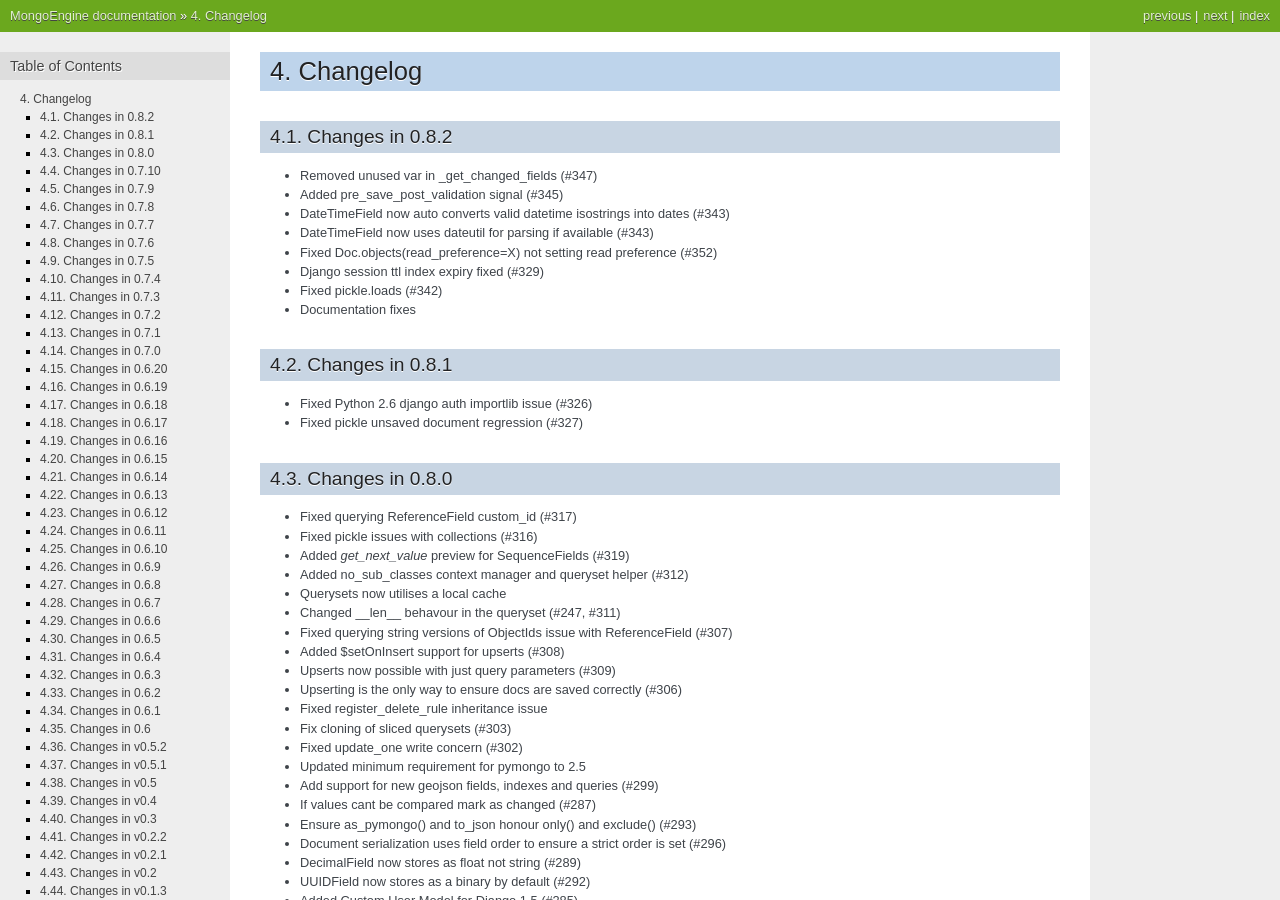
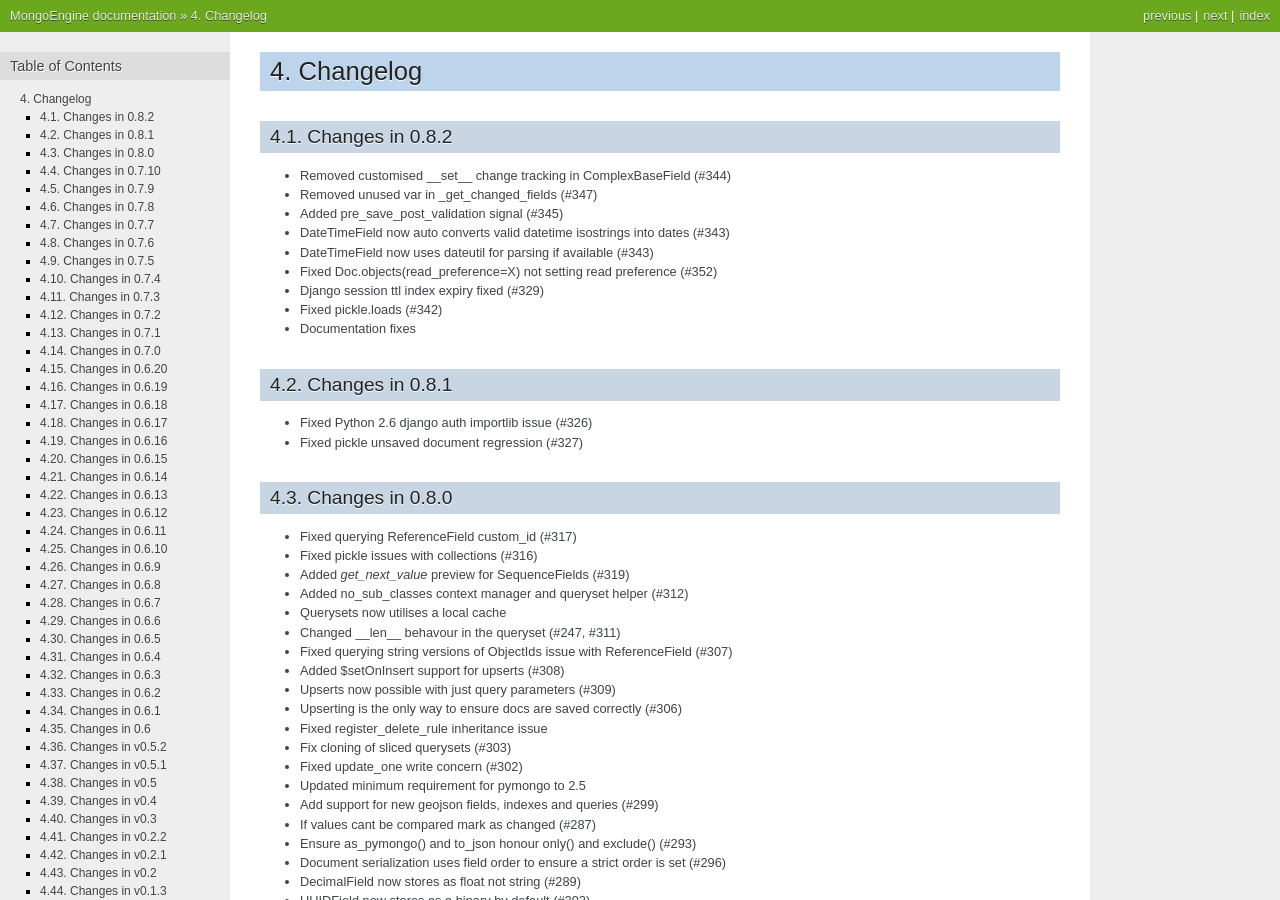
Before and after one commit to MongoEngine/mongoengine, a Sphinx documentation site: the page built from docs/changelog.rst, in a window 1280 px wide and 900 px high. Built offline with Sphinx 7.4.7, drawn with Linux system fonts in a browser that asks for light colours; the version number could not be read and is left out.

Commit message:
Updated changelog

```diff
--- a/docs/changelog.rst
+++ b/docs/changelog.rst
@@ -5,6 +5,7 @@ Changelog
 
 Changes in 0.8.2
 ================
+- Removed customised __set__ change tracking in ComplexBaseField (#344)
 - Removed unused var in _get_changed_fields (#347)
 - Added pre_save_post_validation signal (#345)
 - DateTimeField now auto converts valid datetime isostrings into dates (#343)
```
